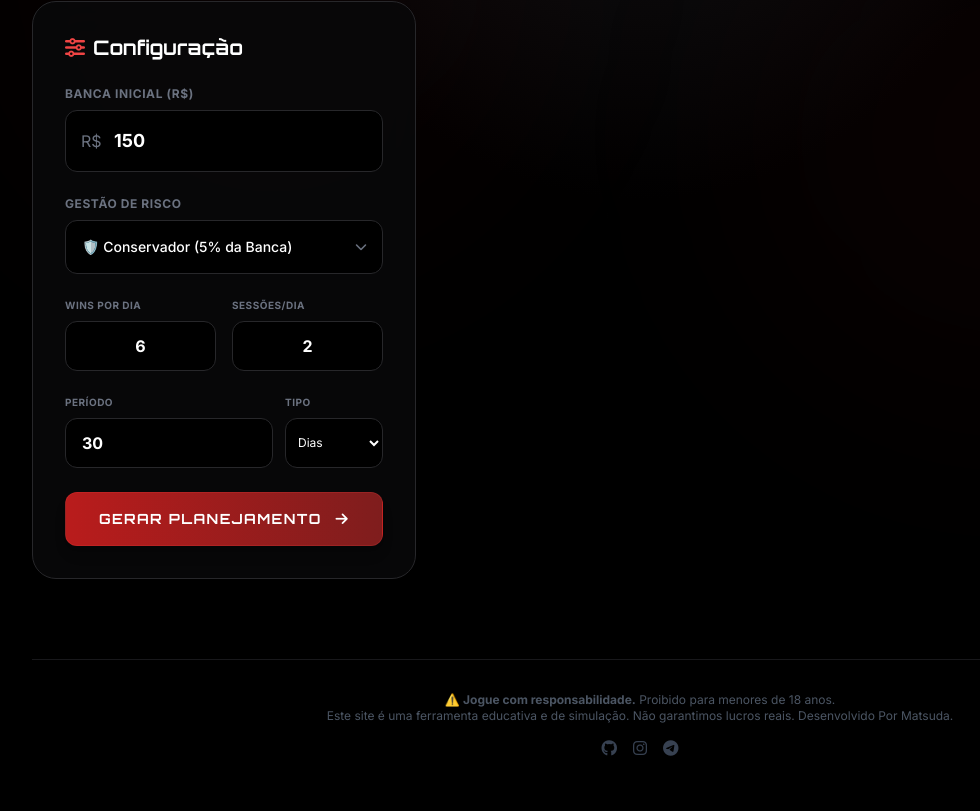
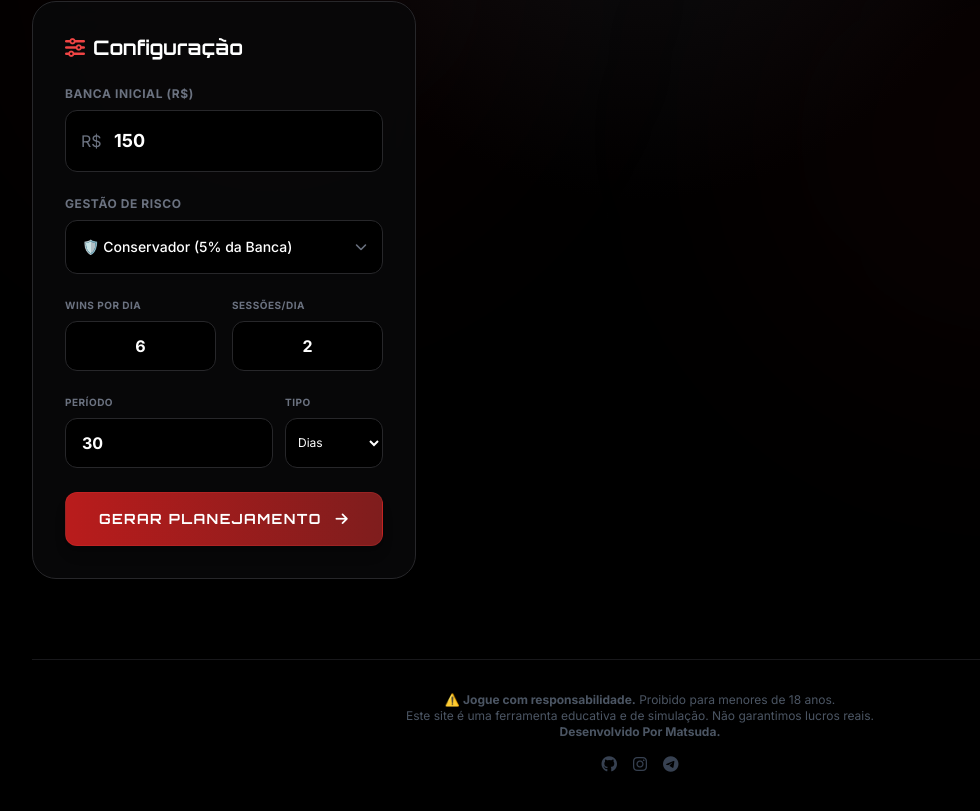
Before and after one commit to matsudanick/sitebanca, a plain HTML site: page index.html in a window 1280 px wide. Shown: the part 343-1154 px from the top of the page, without its empty margins (0-980 px from the left). Drawn offline with nearby package versions, Linux system fonts and the light colour scheme.

```diff
--- a/index.html
+++ b/index.html
@@ -318,8 +318,8 @@
             <footer class="text-center mt-20 border-t border-zinc-900 pt-8 pb-8">
                 <p class="text-gray-600 text-xs">
                     ⚠️ <strong>Jogue com responsabilidade.</strong> Proibido para menores de 18 anos.<br>
-                    Este site é uma ferramenta educativa e de simulação. Não garantimos lucros reais.
-                    Desenvolvido Por Matsuda.
+                    Este site é uma ferramenta educativa e de simulação. Não garantimos lucros reais.<br>
+                    <strong>Desenvolvido Por Matsuda.<strong>
                 </p>
                 <div class="mt-4 flex justify-center gap-4 text-gray-700">
                     <i class="fab fa-github hover:text-white transition-colors cursor-pointer"></i>
```
